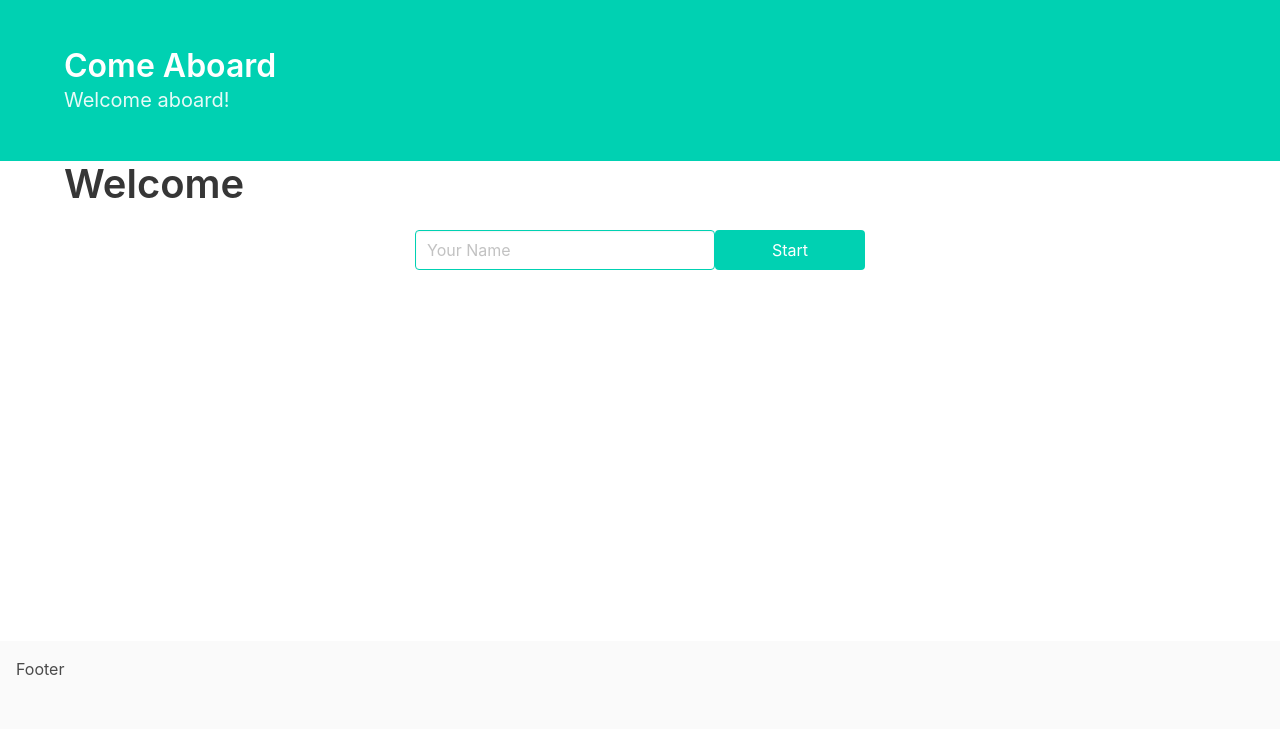
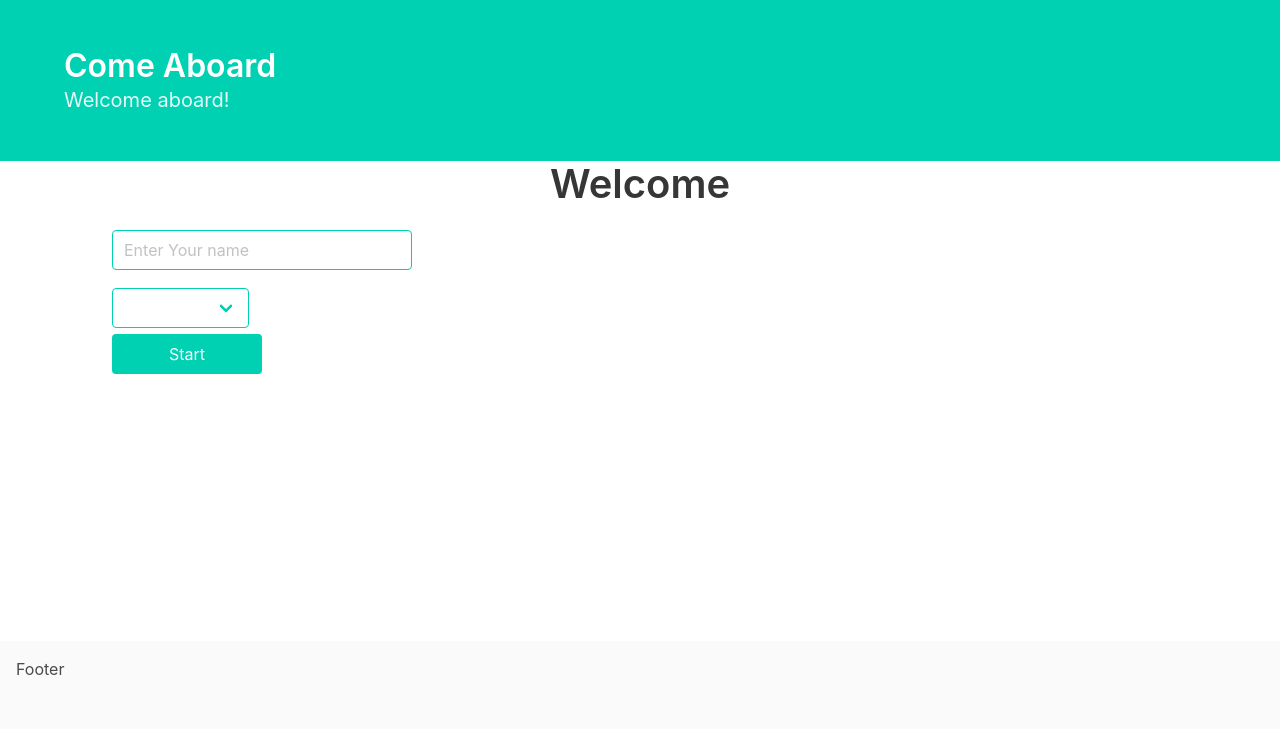
Before and after one commit to VaidotasSm/come-aboard, a React app in the folder web-frontend/: page / in a window 1280 px wide. Built offline with nearby package versions, Linux system fonts and the light colour scheme; what pretender would draw is missing.

Commit message:
Validate name and team input

```diff
--- a/web-frontend/src/css/index.scss
+++ b/web-frontend/src/css/index.scss
@@ -1,4 +1,3 @@
-
 $footer-padding: 1rem 1rem 3rem !default;
 
 @import '../../node_modules/bulma/bulma.sass';
@@ -9,15 +8,19 @@ $footer-padding: 1rem 1rem 3rem !default;
 
 .boarding-start {
 	margin: 0 3em 0 3em;
-	height: 100px;
+	width: 100%;
+	min-height: 150px;
+
 	display: flex;
-	flex-wrap: wrap;
-	justify-content: center;
+	flex-direction: column;
+	justify-content: space-between;
+	align-items: stretch;
 
 	.item {
 		max-width: 150px;
 		flex: 1;
 	}
+
 	.item.field {
 		max-width: 300px;
 	}
--- a/web-frontend/src/js/features/home/HomePage.js
+++ b/web-frontend/src/js/features/home/HomePage.js
@@ -7,33 +7,59 @@ import * as Api from '../../utils/Api';
 export default function HomePage() {
 	const { state, dispatch } = useContext(GlobalReducerContext);
 	const [name, setName] = useState('');
+	const [team, setTeam] = useState('');
+	const [errors, setErrors] = useState({ name: false, team: false });
 
 	const handleNameChanged = (event) => {
 		setName(event.target.value);
 	};
+	const handleTeamChanged = (event) => {
+		setTeam(event.target.value);
+	};
 	const handleStartWizard = () => {
-		if (!name) {
+		if (!name || !team) {
+			setErrors({
+				name: !name,
+				team: !team
+			});
 			return;
 		}
 
-		dispatch({ type: ActionTypes.WIZARD_START, name });
-		Api.crateWizard(name, dispatch);
+		dispatch({ type: ActionTypes.WIZARD_START, value: name });
+		Api.crateWizard({ name, team }, dispatch);
 	};
 
-	const buttonStyles = "button is-primary is-fullwidth" + (state.isLoading ? ' is-loading' : '');
 	return (
 		<div>
-			<div className="title is-2">Welcome</div>
+			<div className="level">
+				<div className="level-item has-text-centered">
+					<div className="title is-2">Welcome</div>
+				</div>
+			</div>
 
 			<div className="boarding-start">
 				<div className="item field">
 					<input
-						className="input is-primary" type="text" placeholder="Your Name"
+						className={`input is-primary ${errors.name ? 'is-danger' : ''}`}
+						type="text" placeholder="Enter Your name"
 						value={name} onChange={handleNameChanged}
 					/>
 				</div>
 				<div className="item">
-					<button className={buttonStyles} onClick={handleStartWizard}>
+					<div className={`select is-primary ${errors.team ? 'is-danger' : ''}`}>
+						<select onChange={handleTeamChanged} value={team}>
+							<option value=""></option>
+							<option value="hbr">HBR</option>
+							<option value="lighthouse">Lighthouse</option>
+							<option value="lms">LMS</option>
+						</select>
+					</div>
+				</div>
+				<div className="item">
+					<button
+						className={'button is-primary is-fullwidth' + (state.isLoading ? ' is-loading' : '')}
+						onClick={handleStartWizard}
+					>
 						Start
 					</button>
 				</div>
--- a/web-frontend/src/js/utils/Api.js
+++ b/web-frontend/src/js/utils/Api.js
@@ -1,9 +1,10 @@
 'use strict';
 
 import { ActionTypes } from './GlobalState';
+
 const basePath = 'http://localhost:8080/api';
 
-export function crateWizard(name, dispatch) {
+export function crateWizard({ name, team }, dispatch) {
 	fetch(`${basePath}/wizard`, {
 		method: 'post',
 		body: JSON.stringify({
--- a/web-frontend/src/js/utils/GlobalState.js
+++ b/web-frontend/src/js/utils/GlobalState.js
@@ -12,7 +12,7 @@ const ActionTypes = {
 function reducer(state, action) {
 	switch (action.type) {
 	case ActionTypes.WIZARD_START:
-		return { ...state, name: action.name, isLoading: true };
+		return { ...state, name: action.value, isLoading: true };
 	case ActionTypes.WIZARD_START_SUCCESS:
 		navigate('/wizard');
 		return { ...state, wizard: action.response, isLoading: false };
```
